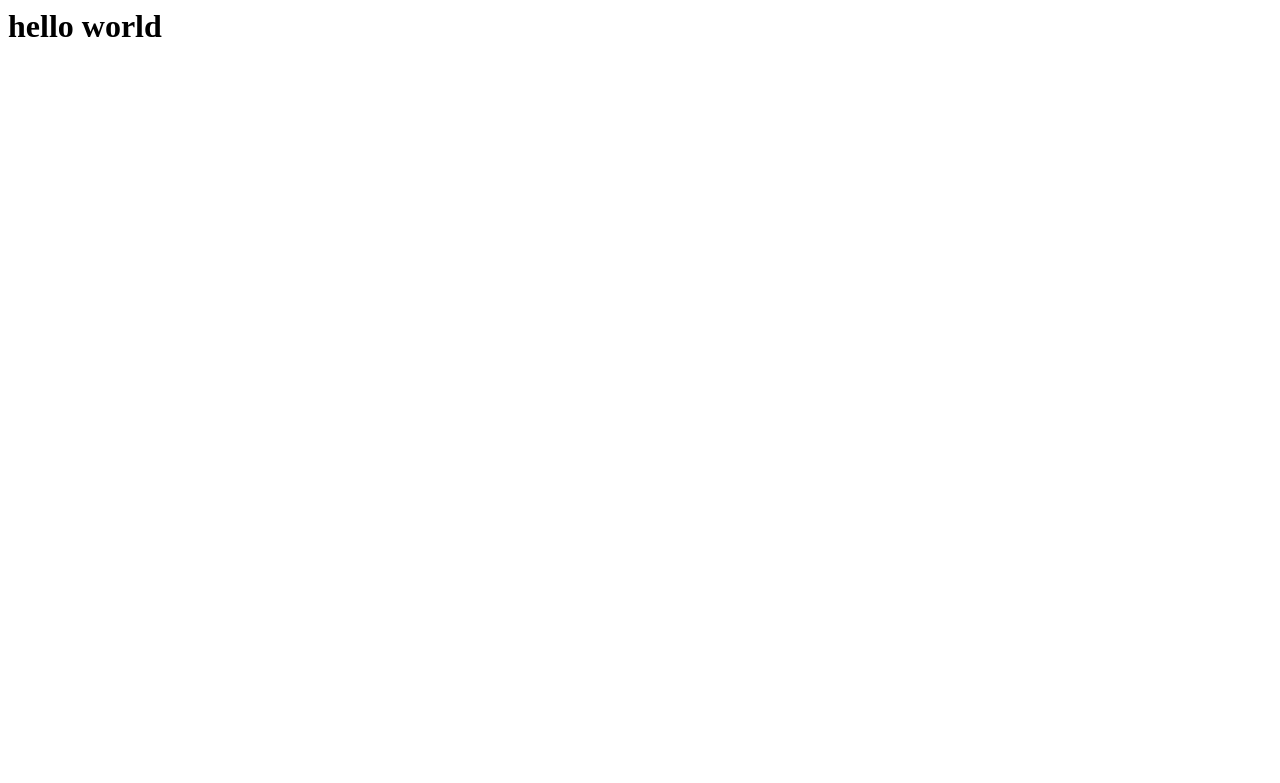
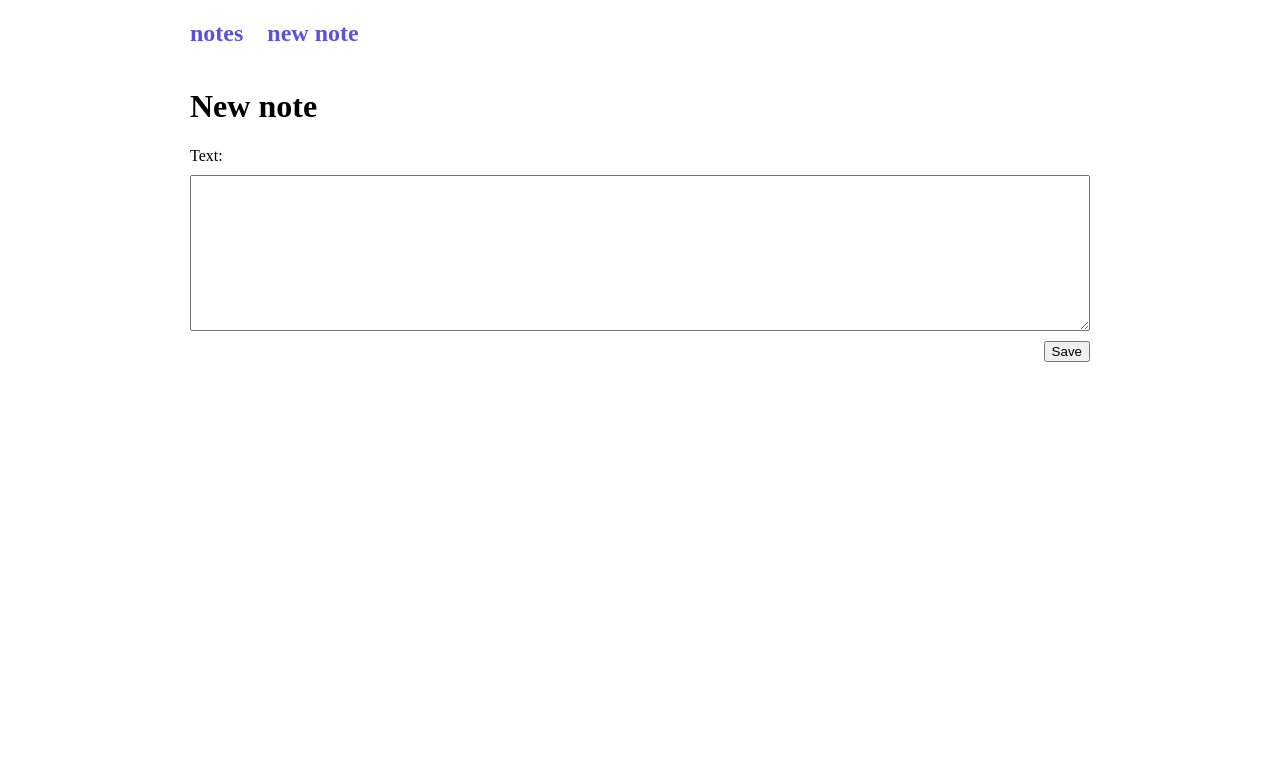
Before and after one commit to oleshonchar/notes, a Django app: page /new/ in a window 1280 px wide. Before the commit the part shown is almost empty. Shown: the top 783 px of the page. Run offline with Django 3.2, Linux system fonts and the light colour scheme.

Commit message:
Added markup for pages

```diff
--- a/djangonotes/static/css/notes.css
+++ b/djangonotes/static/css/notes.css
@@ -0,0 +1,36 @@
+body {
+    max-width: 900px;
+    margin: auto;
+}
+
+.page-header h2 {
+    display: inline-block;
+}
+
+.page-header h2:first-child {
+    margin-right: 20px;
+}
+
+.page-header a {
+    text-decoration: none;
+    color: rgb(92, 82, 213);
+    transition: color 0.4s;
+}
+
+.page-header a:hover {
+    color: rgb(70, 61, 153);
+    transition: color 0.4s;
+}
+
+form > * {
+    display: block;
+    margin-bottom: 10px;
+}
+
+form textarea{
+    width:  100%;
+}
+
+form button {
+    float: right;
+}
--- a/djangonotes/templates/notes/base.html
+++ b/djangonotes/templates/notes/base.html
@@ -7,9 +7,19 @@
     </head>
     <body>
 
-        {% block content %}
-        {% endblock %}
+        <div class="page-header">
+            <h2><a href="/">notes</a></h2>
+            <h2><a href="/new">new note</a></h2>
+        </div>
+
+        <div class="content">
+            <div class="notes">
+
+                {% block content %}
+                {% endblock %}
+
+            </div>
+        </div>
 
     </body>
-
 </html>
--- a/djangonotes/templates/notes/post_add.html
+++ b/djangonotes/templates/notes/post_add.html
@@ -2,6 +2,10 @@
 
 {% block content %}
 
-    <h1>hello world</h1>
+    <h1>New note</h1>
+    <form method="POST">{% csrf_token %}
+        {{ form }}
+        <button type="submit" class="save btn btn-default">Save</button>
+    </form>
 
 {% endblock %}
```
Also changed, not shown: djangonotes/templates/notes/post_show.html (+8 -0 lines).
